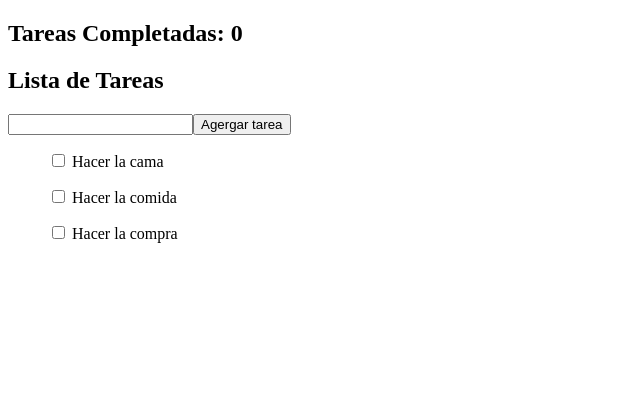
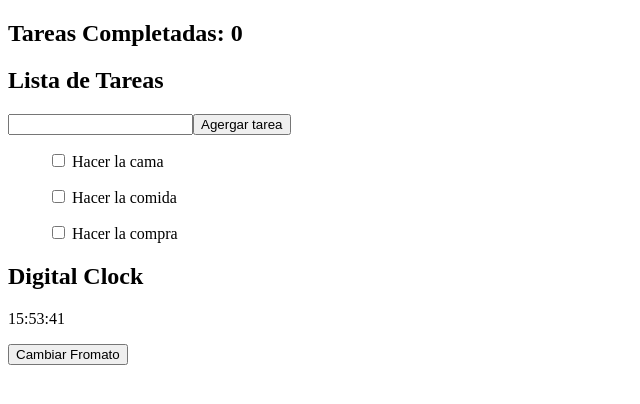
Before and after one commit to Jiwemoyo/Angularsini, an Angular app: page / in a window 1280 px wide. Shown: the top 404 px of the page, without its empty margins (0-640 px from the left). Built offline with nearby package versions, Linux system fonts and the light colour scheme.

Commit message:
cosa loca xd

```diff
--- a/src/app/app.component.html
+++ b/src/app/app.component.html
@@ -33,3 +33,7 @@
   <h2>Tareas Completadas: {{tareasCompletadas}}</h2>
   <app-todo-list (tareasCompletadas)="addCompleteTask($event)"/>
 </section>
+<section>
+  <h2>Digital Clock</h2>
+  <app-digital-clock/>
+</section>
--- a/src/app/app.component.ts
+++ b/src/app/app.component.ts
@@ -3,11 +3,12 @@ import { RouterOutlet,RouterLink } from '@angular/router';
 import {FormsModule,ReactiveFormsModule,FormControl,FormGroup,Validators} from '@angular/forms';
 import { PizzeroComponent } from './pizzero/pizzero.component';
 import { TodoListComponent } from './proyectos/todo-list/todo-list.component';
+import { DigitalClockComponent } from './proyectos/digital-clock/digital-clock.component';
 
 @Component({
   selector: 'app-root',
   standalone: true,
-  imports: [RouterOutlet,RouterLink,FormsModule,ReactiveFormsModule,PizzeroComponent,TodoListComponent],
+  imports: [RouterOutlet,RouterLink,FormsModule,ReactiveFormsModule,PizzeroComponent,TodoListComponent,DigitalClockComponent],
   templateUrl: './app.component.html',
   styleUrl: './app.component.css'
 })
--- /dev/null
+++ b/src/app/pipes/formathour.pipe.ts
@@ -0,0 +1,24 @@
+import { Pipe, PipeTransform } from '@angular/core';
+
+@Pipe({
+  name: 'formathour',
+  standalone: true
+})
+export class FormathourPipe implements PipeTransform {
+
+  transform(value: unknown): string {
+    if (!value) return '';
+
+    const date = new Date(value as string);
+    const h = this.pad(date.getHours());
+    const m = this.pad(date.getMinutes());
+    const s = this.pad(date.getSeconds());
+
+    return `${h}:${m}:${s}`;
+  }
+
+  private pad(n: number): string {
+    return n < 10 ? '0' + n : n.toString();
+  }
+
+}
--- /dev/null
+++ b/src/app/proyectos/digital-clock/digital-clock.component.html
@@ -0,0 +1,2 @@
+<p>{{date | date:datorio}}</p>
+<button (click)="cambio()">Cambiar Fromato</button>
--- /dev/null
+++ b/src/app/proyectos/digital-clock/digital-clock.component.ts
@@ -0,0 +1,28 @@
+import { DatePipe } from '@angular/common';
+import { Component } from '@angular/core';
+import { FormathourPipe } from '../../pipes/formathour.pipe';
+
+
+
+@Component({
+  selector: 'app-digital-clock',
+  standalone: true,
+  imports: [DatePipe, FormathourPipe],
+  templateUrl: './digital-clock.component.html',
+  styleUrl: './digital-clock.component.css'
+})
+export class DigitalClockComponent {
+  date = new Date();
+  cambiando = false;
+  datorio = 'HH:mm:ss'
+
+  cambio(){
+    this.cambiando = !this.cambiando;
+    if(this.cambiando){
+      this.datorio = 'hh:mm:ss a'
+  }
+    else{
+      this.datorio = 'HH:mm:ss'
+    }
+  }
+}
```
Also changed, not shown: src/app/proyectos/digital-clock/digital-clock.component.css (added), 2 other files (tests, documents, lock files or other folders).
